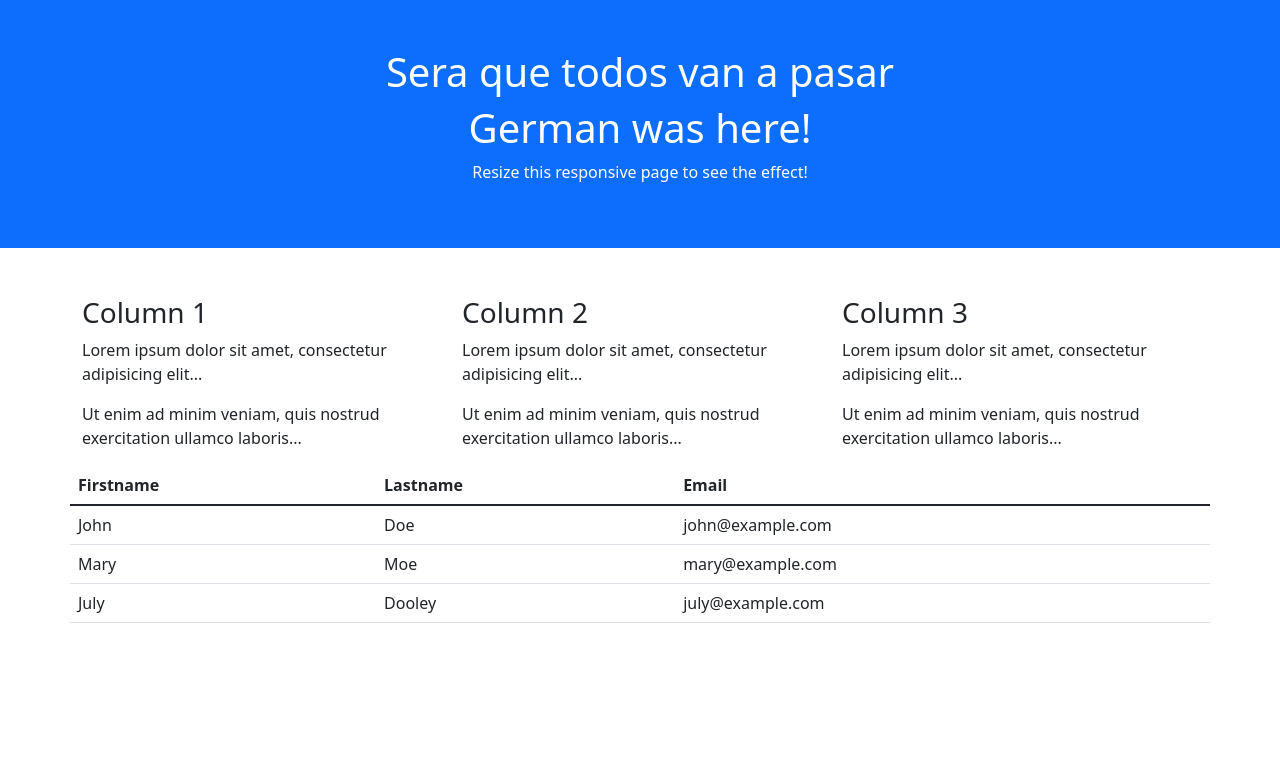
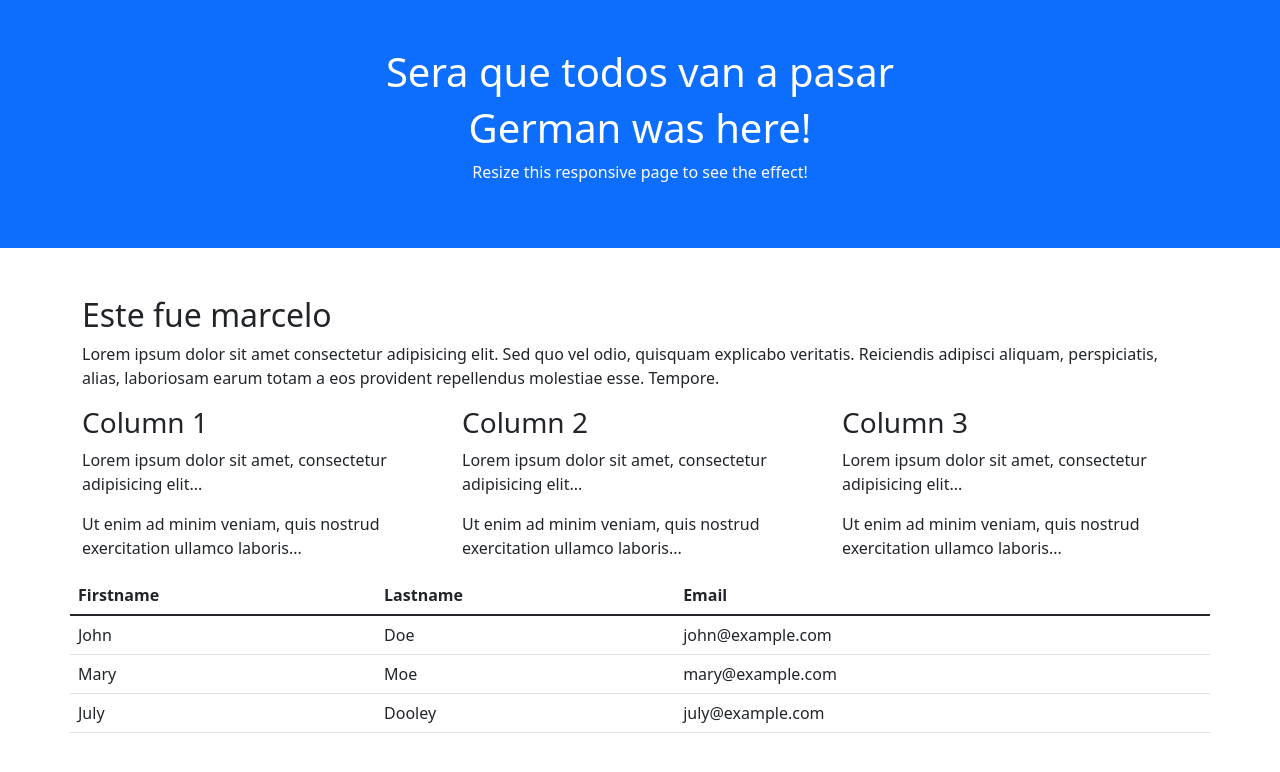
Before and after one commit to DiegoTc/ejemplo-bootstrap-helton, a plain HTML site: page index.html in a window 1280 px wide. Drawn offline with nearby package versions, Linux system fonts and the light colour scheme.

Commit message:
Actualizacion

```diff
--- a/index.html
+++ b/index.html
@@ -28,6 +28,12 @@
     <div class="container mt-5">
 
         <div class="row">
+
+            <div class="container">
+                <h2>Este fue marcelo</h2>
+                <p>Lorem ipsum dolor sit amet consectetur adipisicing elit.
+                    Sed quo vel odio, quisquam explicabo veritatis. Reiciendis adipisci aliquam, perspiciatis, alias, laboriosam earum totam a eos provident repellendus molestiae esse. Tempore.</p>
+            </div>
 
             <div class="col-sm-4">
 
```
